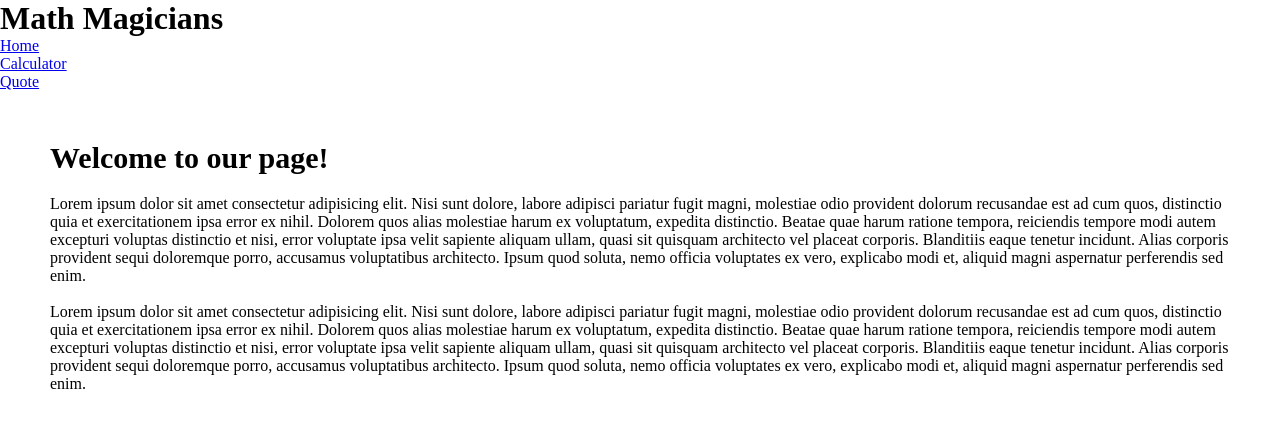
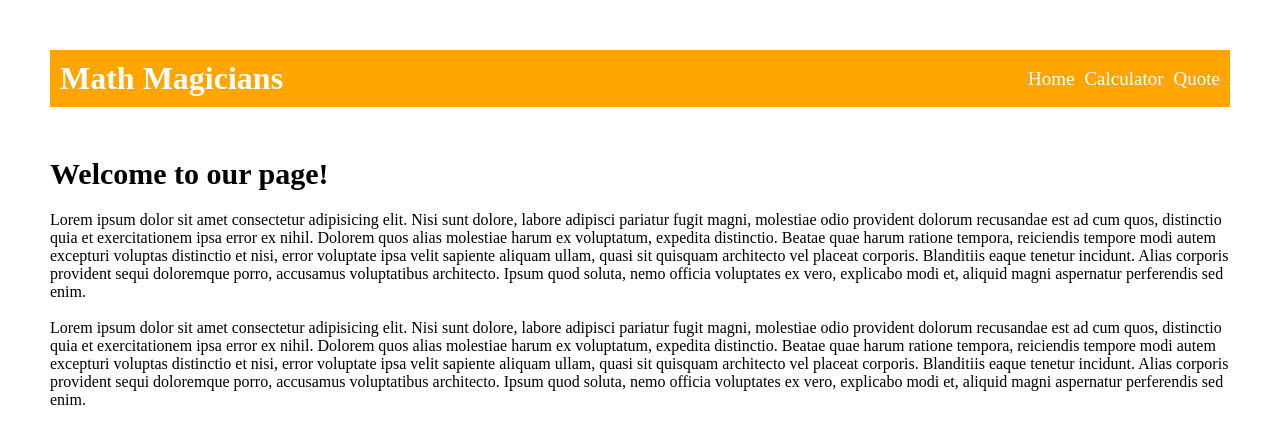
Before and after one commit to L2oukmane/Math-Magicians, a React (Create React App) app: page / in a window 1280 px wide. Shown: the top 444 px of the page. Built offline with nearby package versions, Linux system fonts and the light colour scheme.

Commit message:
Add styling to navbar

```diff
--- a/src/components/Navbar.css
+++ b/src/components/Navbar.css
@@ -0,0 +1,21 @@
+header {
+    display: flex;
+    justify-content: space-between;
+    background-color: orange;
+    color: white;
+    align-items: center;
+    margin: 50px;
+    padding: 10px;
+  }
+
+  ul {
+    list-style: none;
+    display: flex;
+    gap: 10px;
+  }
+
+  li a {
+    text-decoration: none;
+    color: white;
+    font-size: 19px;
+  }
```
